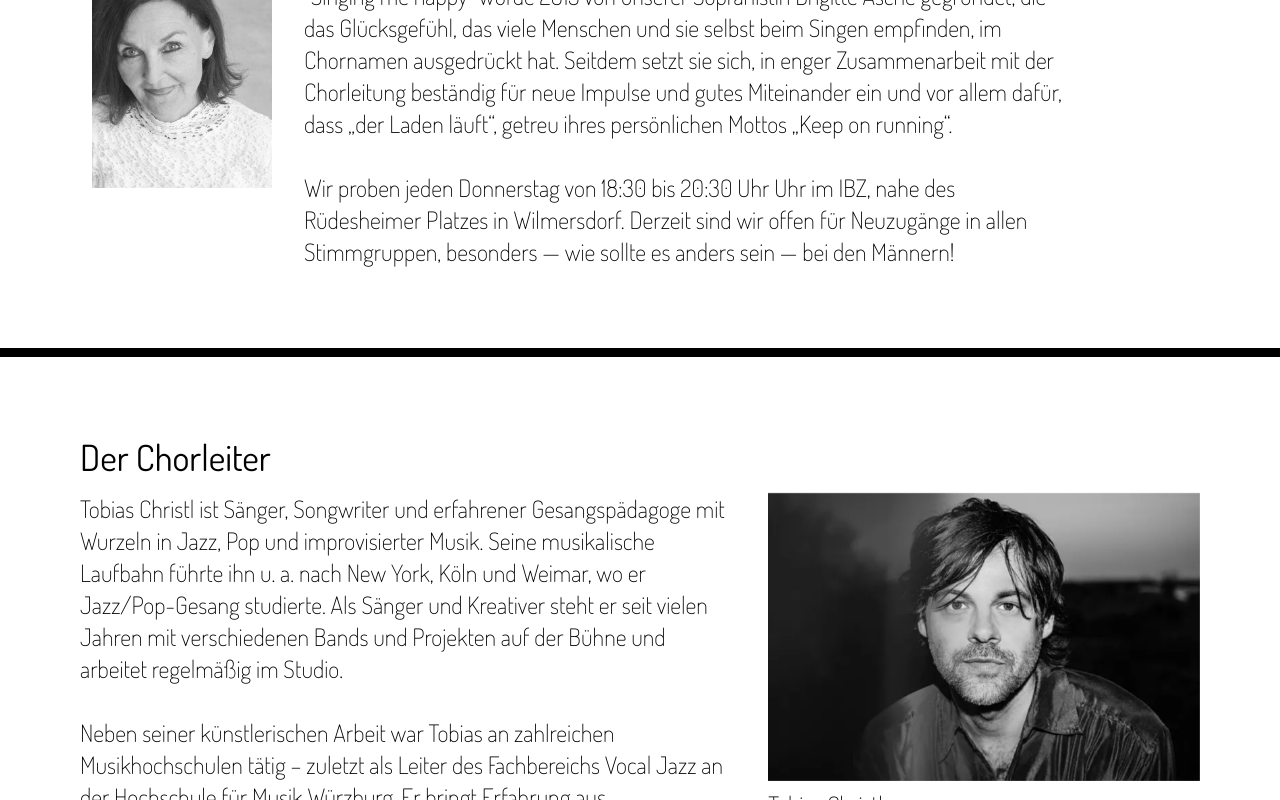
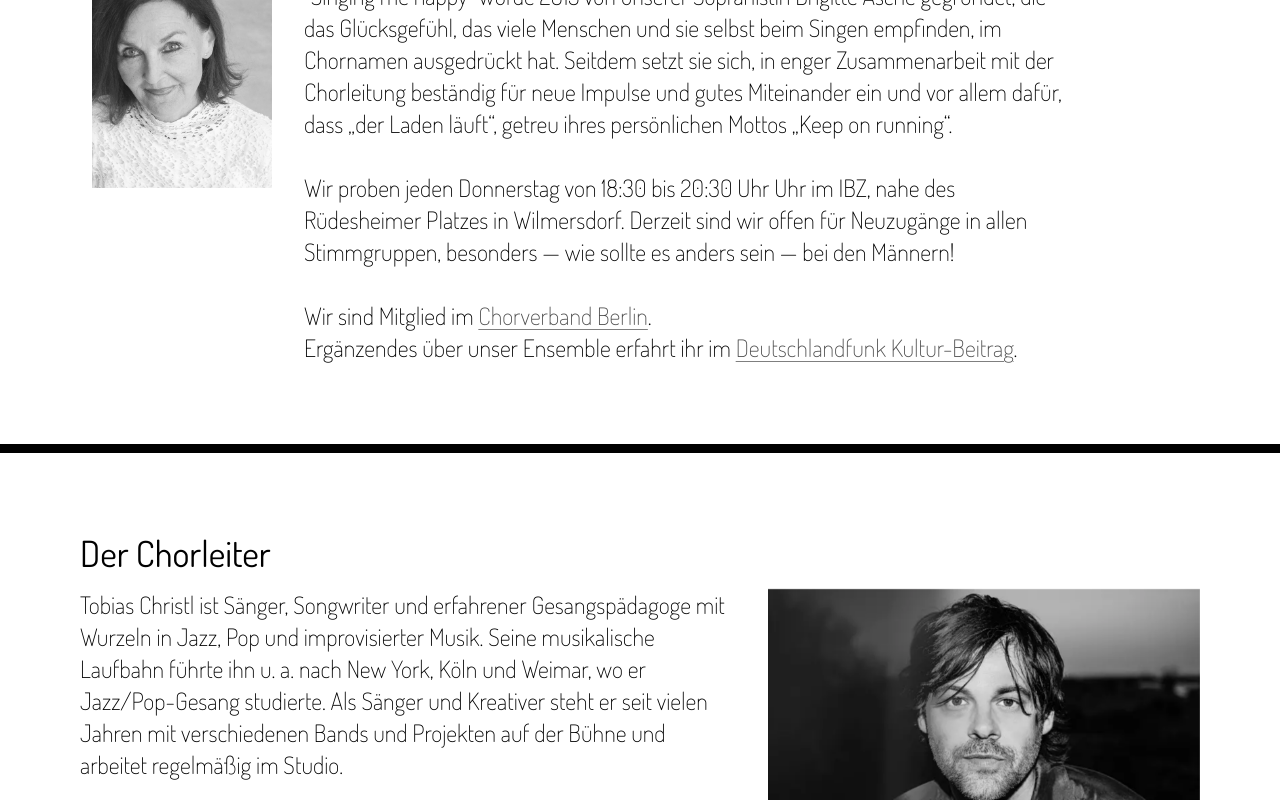
Before and after one commit to NinaHahne/singingmehappy, a SvelteKit app: page /ueber-uns in a window 1280 px wide. Shown: the part 1129-1929 px from the top of the page. Built offline with nearby package versions, Linux system fonts and the light colour scheme.

Commit message:
fix: update membership information and link formatting on 'Über Uns' page

```diff
--- a/src/routes/ueber-uns/+page.svelte
+++ b/src/routes/ueber-uns/+page.svelte
@@ -62,14 +62,13 @@
           <br /><br />
           Wir proben jeden Donnerstag von 18:30 bis 20:30 Uhr Uhr im IBZ, nahe des Rüdesheimer Platzes in Wilmersdorf. Derzeit
           sind wir offen für Neuzugänge in allen Stimmgruppen, besonders — wie sollte es anders sein — bei den Männern!
-
-          <!-- TODO: klären, ob Links drinbleiben sollen -->
-          <!-- Wir sind Mitglied im
-          <a href="https://www.chorverband-berlin.de/" target="_blank">Chorverband Berlin</a>. <br /><br />
-          Ergänzendes über unser Ensemble erfahrt sie im
+          <br /><br />
+          Wir sind Mitglied im <a href="https://www.chorverband-berlin.de/" target="_blank">Chorverband Berlin</a>.
+          <br />
+          Ergänzendes über unser Ensemble erfahrt ihr im
           <a href="https://www.deutschlandfunkkultur.de/singing-me-happy-der-chor-zum-glueck-100.html" target="_blank"
             >Deutschlandfunk Kultur-Beitrag</a
-          >. -->
+          >.
         </p>
       </div>
     </div>
@@ -80,12 +79,8 @@
 
 <section class="content-wrapper">
   <section class="content-section md:flex-col md:gap-0 md:px-20">
-    <!-- <div class="left-col">
-      <h1>Der Chorleiter</h1>
-    </div> -->
     <h1>Der Chorleiter</h1>
     <section class="relative flex w-full flex-col gap-4 md:flex-row md:gap-8">
-      <!-- TODO: Text austauschen -->
       <p>
         Tobias Christl ist Sänger, Songwriter und erfahrener Gesangspädagoge mit Wurzeln in Jazz, Pop und improvisierter
         Musik. Seine musikalische Laufbahn führte ihn u. a. nach New York, Köln und Weimar, wo er Jazz/Pop-Gesang
```
